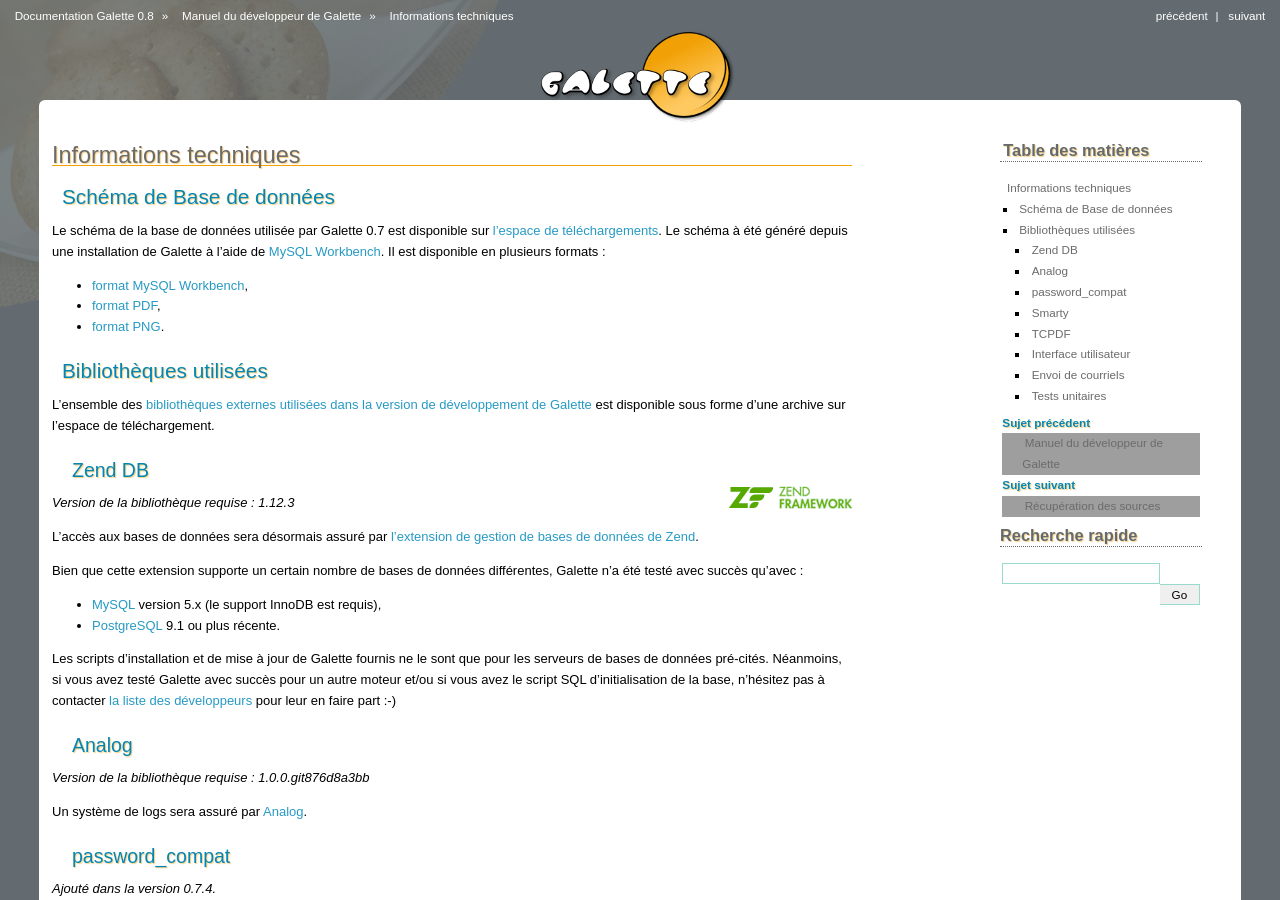
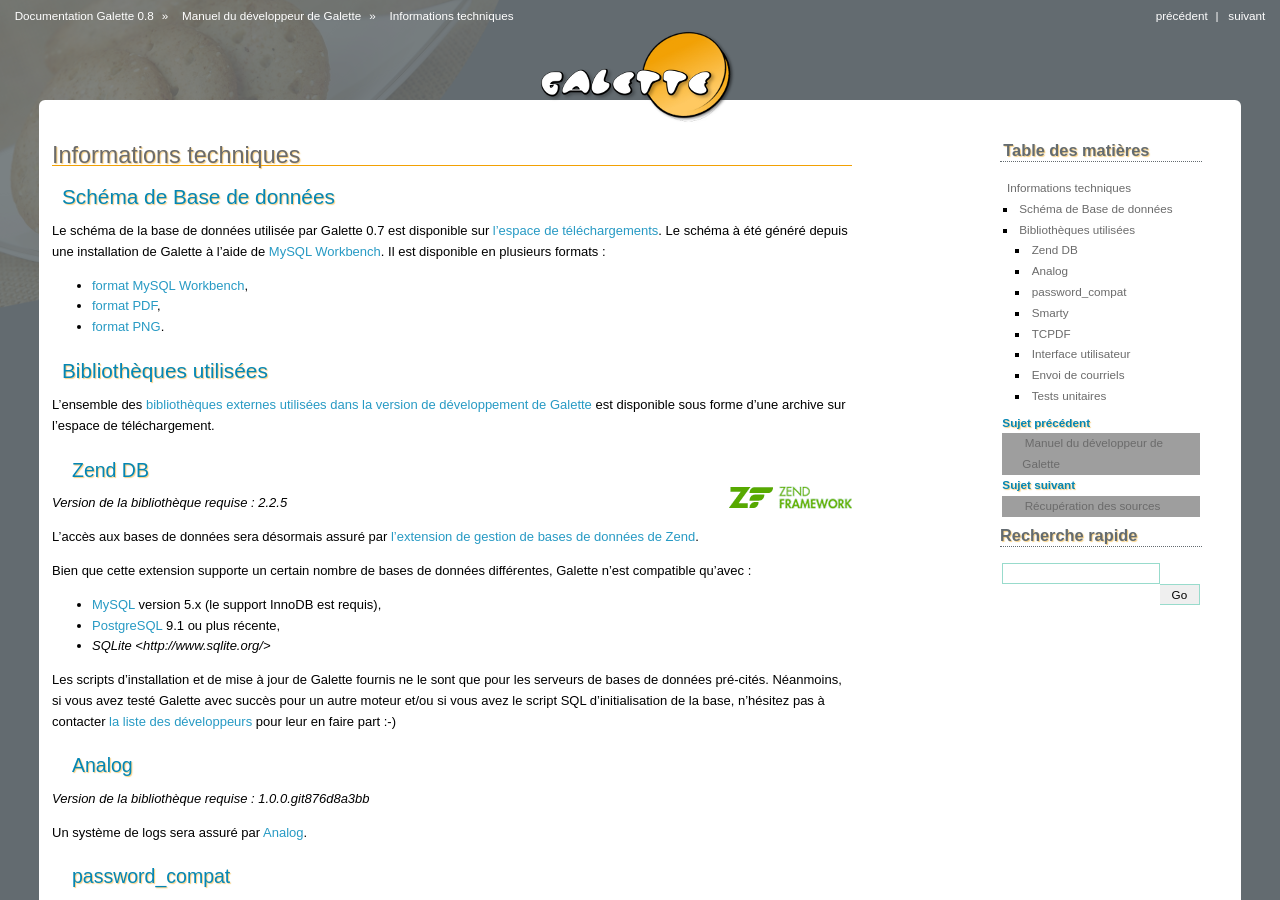
Before and after one commit to galette/galettedoc, a Sphinx documentation site: the page built from source/development/technical_infos.rst, in a window 1280 px wide and 900 px high, cut to the strip 0-900 px from the top of the window. Built offline with Sphinx 7.4.7, drawn with Linux system fonts in a browser that asks for light colours; grey boxes are pictures that could not be loaded.

Commit message:
Passage à ZF2

```diff
--- a/source/development/technical_infos.rst
+++ b/source/development/technical_infos.rst
@@ -26,14 +26,15 @@ Zend DB
 .. image:: ../_styles/static/images/libraries/zend.gif
    :align: right
 
-*Version de la bibliothèque requise :* `1.12.3`
+*Version de la bibliothèque requise :* `2.2.5`
 
-L'accès aux bases de données sera désormais assuré par `l'extension de gestion de bases de données de Zend <http://framework.zend.com/manual/fr/zend.db.html>`_.
+L'accès aux bases de données sera désormais assuré par `l'extension de gestion de bases de données de Zend <http://framework.zend.com/manual/2.2/en/modules/zend.db.adapter.html>`_.
 
-Bien que cette extension supporte un certain nombre de bases de données différentes, Galette n'a été testé avec succès qu'avec :
+Bien que cette extension supporte un certain nombre de bases de données différentes, Galette n'est compatible qu'avec :
 
 * `MySQL <http://mysql.com/>`_ version 5.x (le support InnoDB est requis),
-* `PostgreSQL <http://www.postgresql.org/>`_ 9.1 ou plus récente.
+* `PostgreSQL <http://www.postgresql.org/>`_ 9.1 ou plus récente,
+* `SQLite <http://www.sqlite.org/>`
 
 Les scripts d'installation et de mise à jour de Galette fournis ne le sont que pour les serveurs de bases de données pré-cités. Néanmoins, si vous avez testé Galette avec succès pour un autre moteur et/ou si vous avez le script SQL d'initialisation de la base, n'hésitez pas à contacter `la liste des développeurs <https://mail.gna.org/listinfo/galette-devel/>`_ pour leur en faire part :-)
 
--- a/source/installation/postinstall.rst
+++ b/source/installation/postinstall.rst
@@ -56,7 +56,7 @@ Chemins des bibliothèques
 -------------------------
 
 * `GALETTE_PASSWORD_COMPAT_PATH` : le chemin vers la :ref:`bibliothèque d'obfuscation des mots de passe <passwordcompat>`,
-* `GALETTE_ZEND_PATH` : le chemin vers Zend_Db, Zend_Exception et Zend_Loader, les trois composants du :ref:`framework Zend utilisés par Galette <zend_db>`,
+* `GALETTE_ZEND_PATH` : le chemin vers le :ref:`framework Zend utilisés par Galette <zend_db>`,
 * `GALETTE_ANALOG_PATH` : le chemin de la :ref:`bibliothèque Analog <galettelog>`,
 * `GALETTE_PHP_MAILER_PATH` : le chemin vers la :ref:`bibliothèque PHPMailer <phpmailer>`,
 * `GALETTE_SMARTY_PATH` : le chemin vers la :ref:`bibliothèque Smarty <smarty>`.
```
